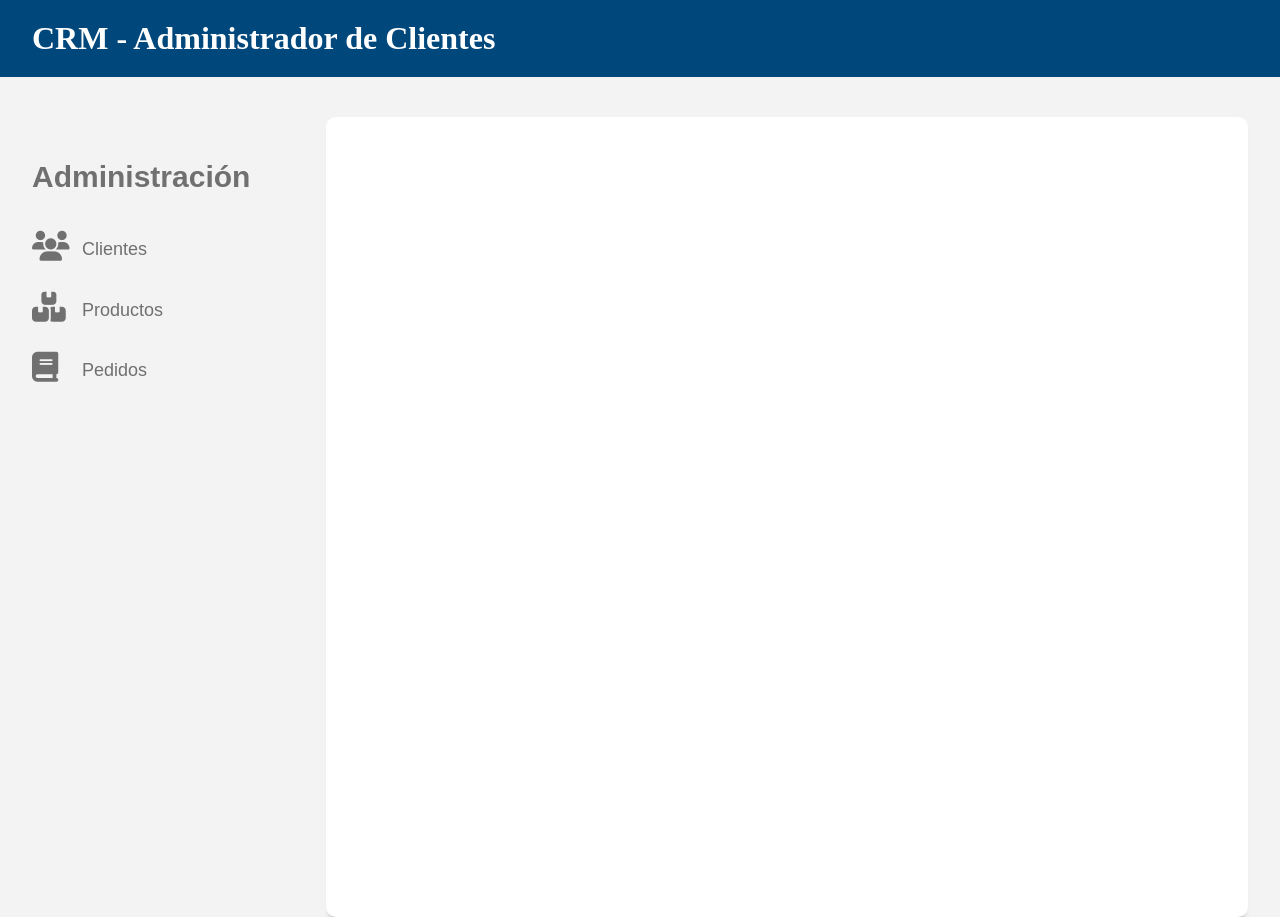
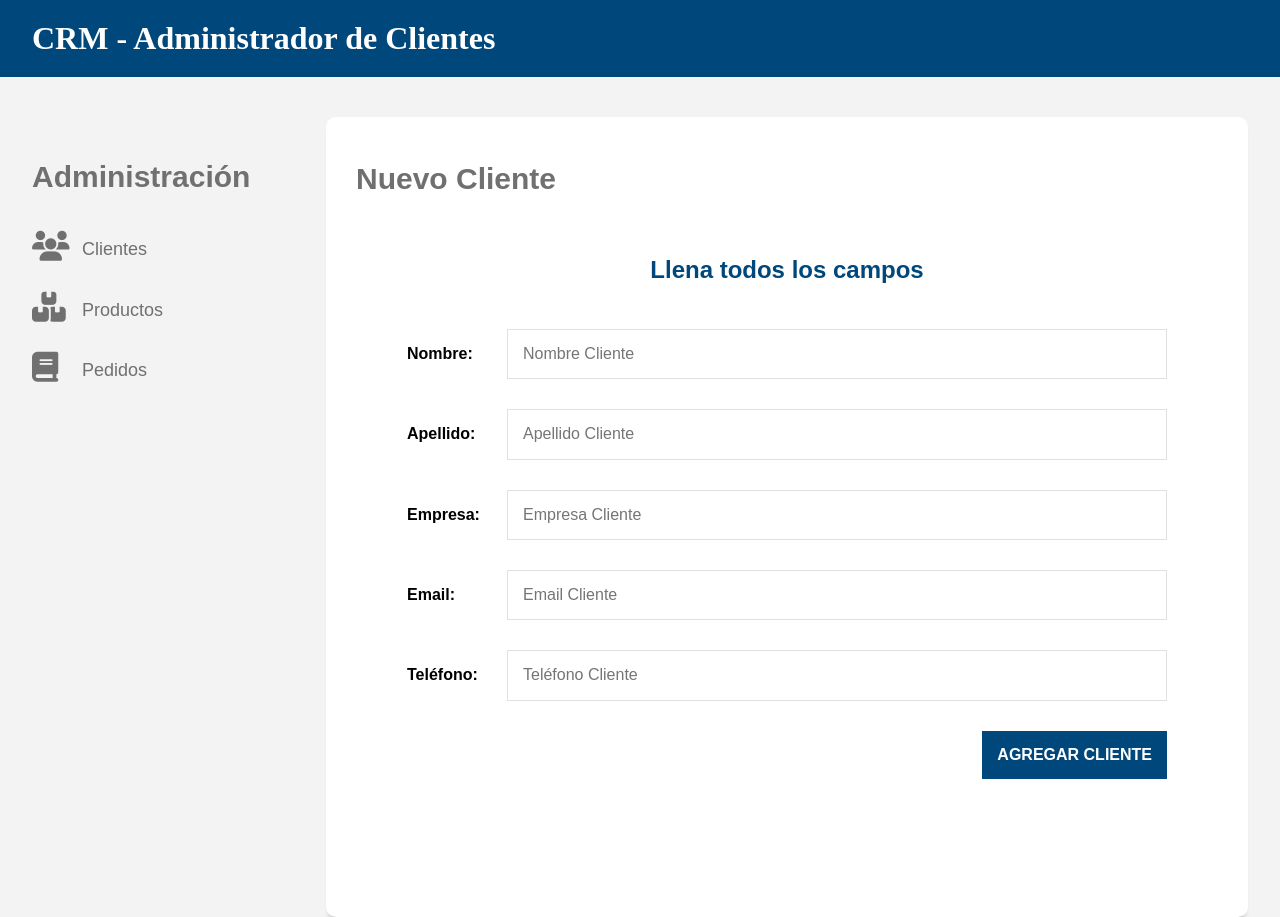
Before and after one commit to miguelortiz-code/admin-api, a React (Vite) app: page /customers/new-customer in a window 1280 px wide. Built offline with nearby package versions, Linux system fonts and the light colour scheme; no server answers.

Commit message:
feat: add customer creation form.

```diff
--- a/src/pages/customers/Customer.jsx
+++ b/src/pages/customers/Customer.jsx
@@ -1,4 +1,5 @@
 import { useEffect, useState } from 'react';
+import { Link } from 'react-router-dom';
 import { customerAxios } from '../../config/axios.js';
 import {Card} from '../../components/organism/Card.jsx'
 
@@ -22,6 +23,10 @@ export const Customers = () => {
   return (
     <>
       <h1>Clientes</h1>
+      <Link  to={"/customers/new-customer"} className="btn btn-verde nvo-cliente">
+        <i className="fas fa-plus-circle"></i>
+        Nuevo Cliente
+      </Link>
       <ul className='listado-clientes'>
         {customers.map(customer => (
           <Card
--- /dev/null
+++ b/src/pages/customers/NewCustomer.jsx
@@ -0,0 +1,40 @@
+export const NewCustomer = () => {
+    return(
+        <>
+            <h2>Nuevo Cliente</h2>
+            <form>
+                <legend>Llena todos los campos</legend>
+
+                <div className="campo">
+                    <label>Nombre:</label>
+                    <input type="text" placeholder="Nombre Cliente" name="nombre" />
+                </div>
+
+                <div className="campo">
+                    <label>Apellido:</label>
+                    <input type="text" placeholder="Apellido Cliente" name="apellido" />
+                </div>
+
+                <div className="campo">
+                    <label>Empresa:</label>
+                    <input type="text" placeholder="Empresa Cliente" name="empresa" />
+                </div>
+
+                <div className="campo">
+                    <label>Email:</label>
+                    <input type="email" placeholder="Email Cliente" name="email" />
+                </div>
+
+                <div className="campo">
+                    <label>Teléfono:</label>
+                    <input type="email" placeholder="Teléfono Cliente" name="telefono" />
+                </div>
+
+                <div className="enviar">
+                    <input type="submit" className="btn btn-azul" value="Agregar Cliente" />
+                </div>
+            </form>
+
+        </>
+    )
+}
--- a/src/routes/AppRoutes.jsx
+++ b/src/routes/AppRoutes.jsx
@@ -1,5 +1,6 @@
 import { Routes, Route } from "react-router-dom";
 import { Customers } from "../pages/customers/Customer";
+import { NewCustomer } from "../pages/customers/NewCustomer"
 import {Products} from '../pages/products/Products'
 import {Orders} from '../pages/orders/Orders'
 
@@ -7,6 +8,7 @@ export const AppRoutes = () =>{
     return(
         <Routes>
             <Route path="/" element= {<Customers />} />
+            <Route path="/customers/new-customer" element= {< NewCustomer />} />
             <Route path="/products" element= {< Products /> } />
             <Route path="/orders" element= {< Orders /> } />
         </Routes>
```
